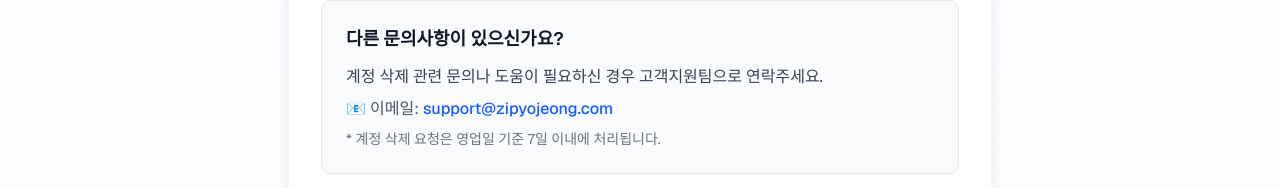
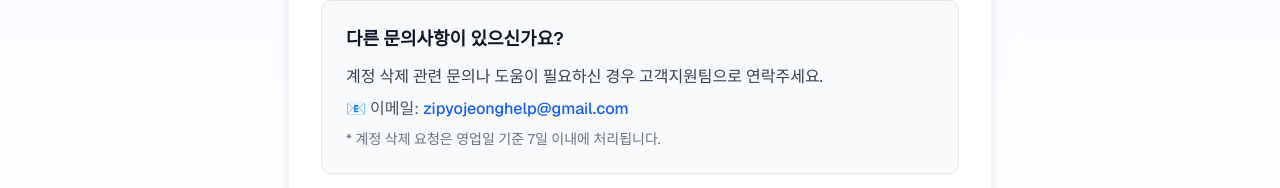
Before and after one commit to BlackDoggo99/zipyojeong-web, a Next.js app: page /account-deletion in a window 1280 px wide. Shown: the part 922-1110 px from the top of the page. Built offline with nearby package versions, Linux system fonts and the light colour scheme.

Commit message:
Update page.tsx

```diff
--- a/src/app/account-deletion/page.tsx
+++ b/src/app/account-deletion/page.tsx
@@ -170,7 +170,7 @@ export default function AccountDeletionPage() {
                     계정 삭제 관련 문의나 도움이 필요하신 경우 고객지원팀으로 연락주세요.
                   </p>
                   <p className="text-gray-600 dark:text-gray-400">
-                    📧 이메일: <a href="mailto:support@zipyojeong.com" className="text-blue-600 dark:text-blue-400 hover:underline font-medium">support@zipyojeong.com</a>
+                    📧 이메일: <a href="mailto:support@zipyojeong.com" className="text-blue-600 dark:text-blue-400 hover:underline font-medium">zipyojeonghelp@gmail.com</a>
                   </p>
                   <p className="text-gray-500 dark:text-gray-500 text-sm mt-2">
                     * 계정 삭제 요청은 영업일 기준 7일 이내에 처리됩니다.
```
